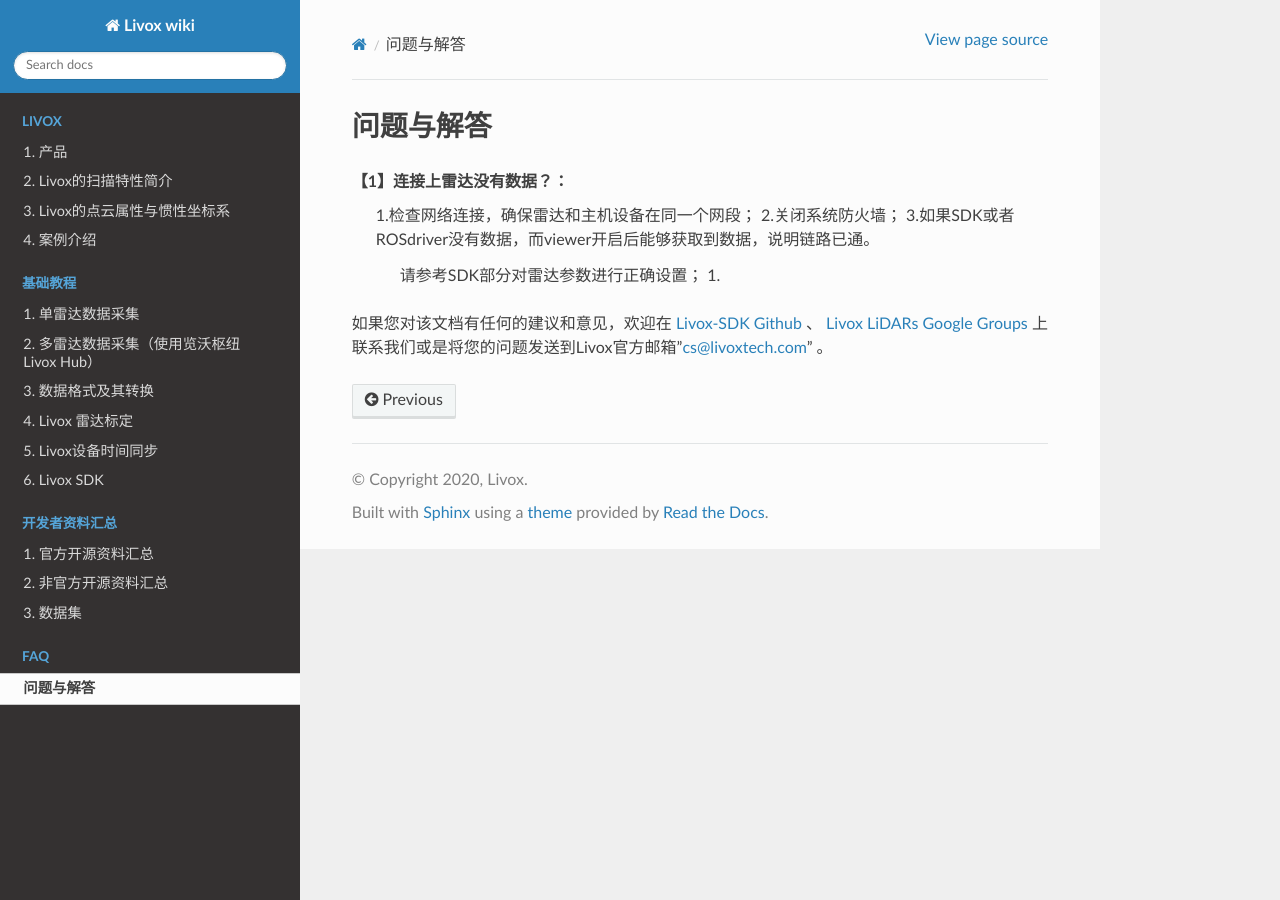
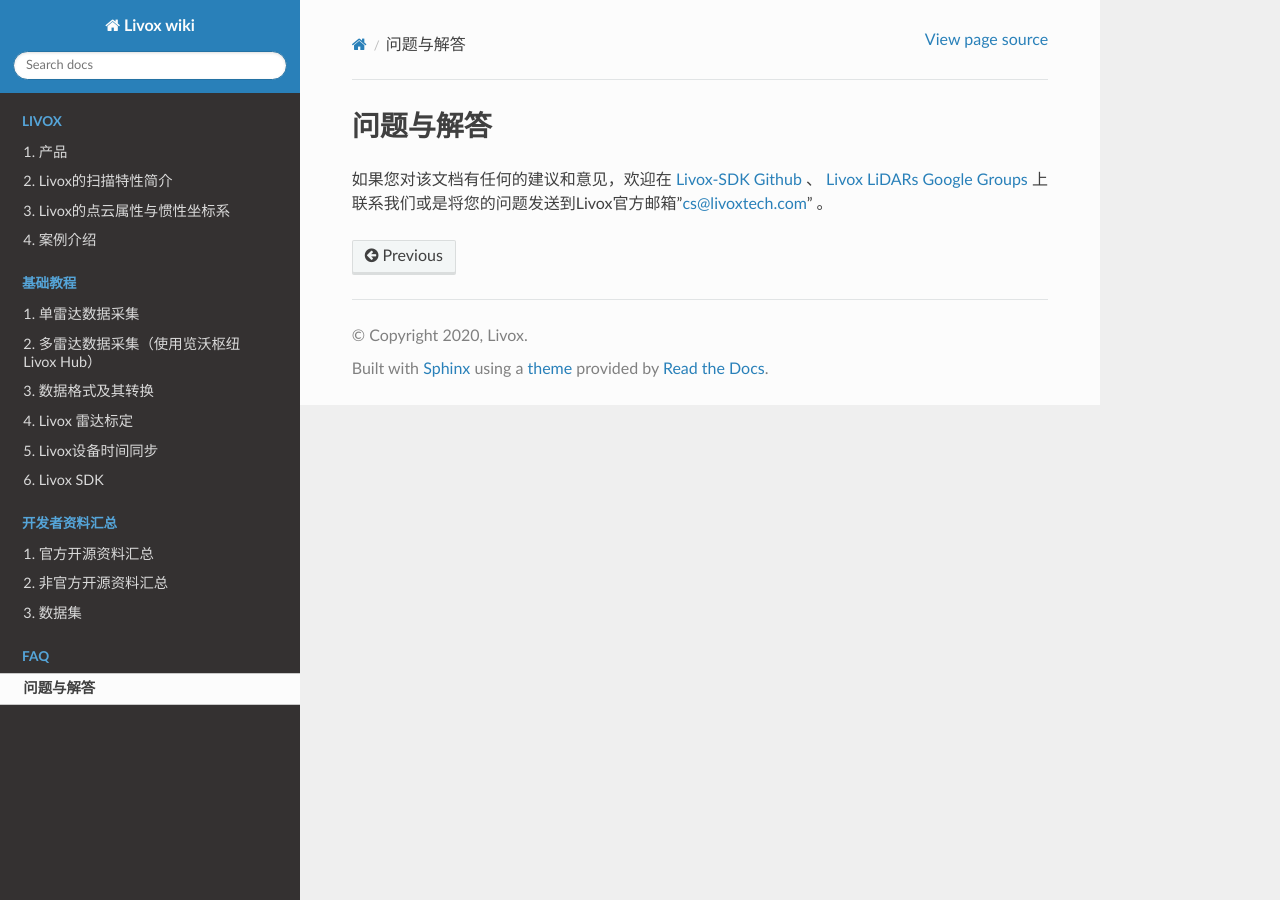
Before and after one commit to Livox-SDK/livox_wiki_cn, a Sphinx documentation site: the page built from source/FAQ.rst, in a window 1280 px wide. Built offline with Sphinx 7.4.7 and the Read the Docs theme 2.0.0, drawn with Linux system fonts in a browser that asks for light colours.

Commit message:
Update FAQ.rst

```diff
--- a/source/FAQ.rst
+++ b/source/FAQ.rst
@@ -1,12 +1,7 @@
 =======================================
 问题与解答
 =======================================
-**【1】连接上雷达没有数据？**：
- 1.检查网络连接，确保雷达和主机设备在同一个网段；
- 2.关闭系统防火墙；
- 3.如果SDK或者ROSdriver没有数据，而viewer开启后能够获取到数据，说明链路已通。
-  请参考SDK部分对雷达参数进行正确设置；
-  1.
+
 
 如果您对该文档有任何的建议和意见，欢迎在
 `Livox-SDK Github <https://github.com/Livox-SDK>`_
```
